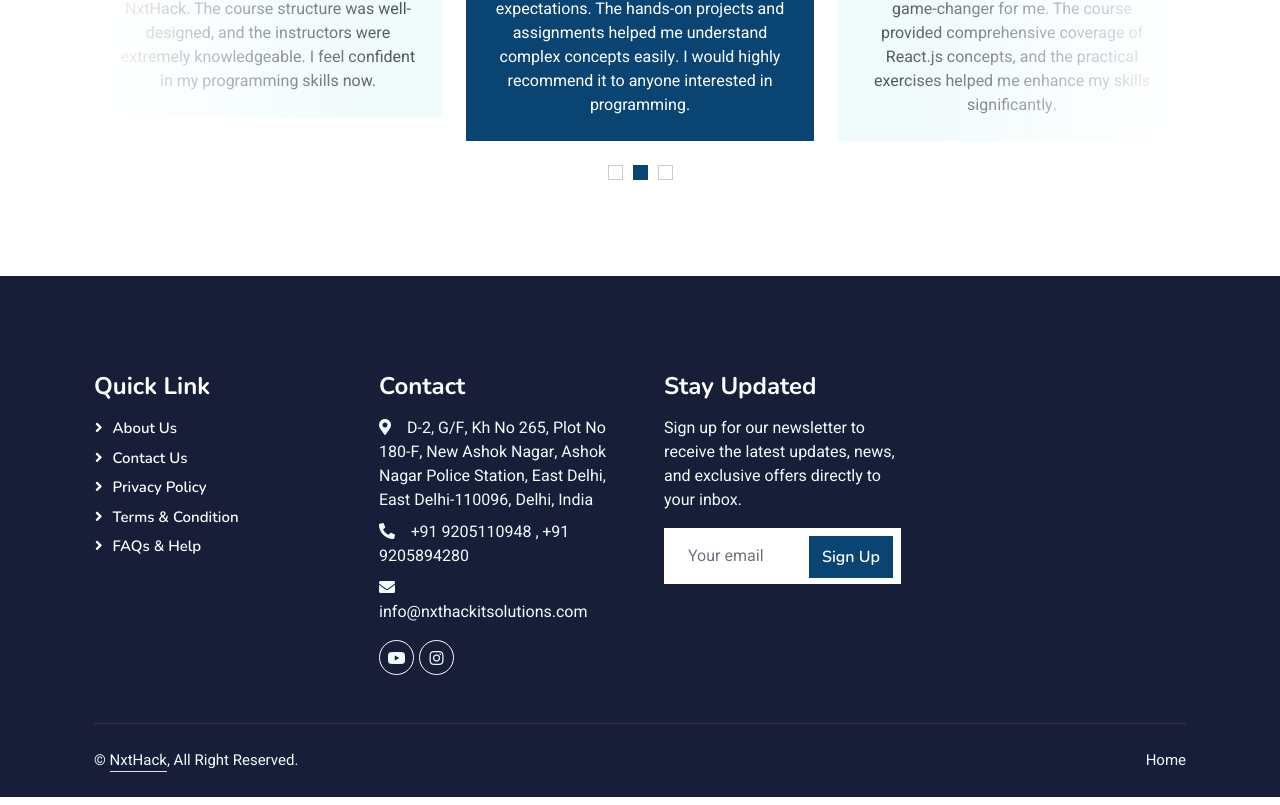
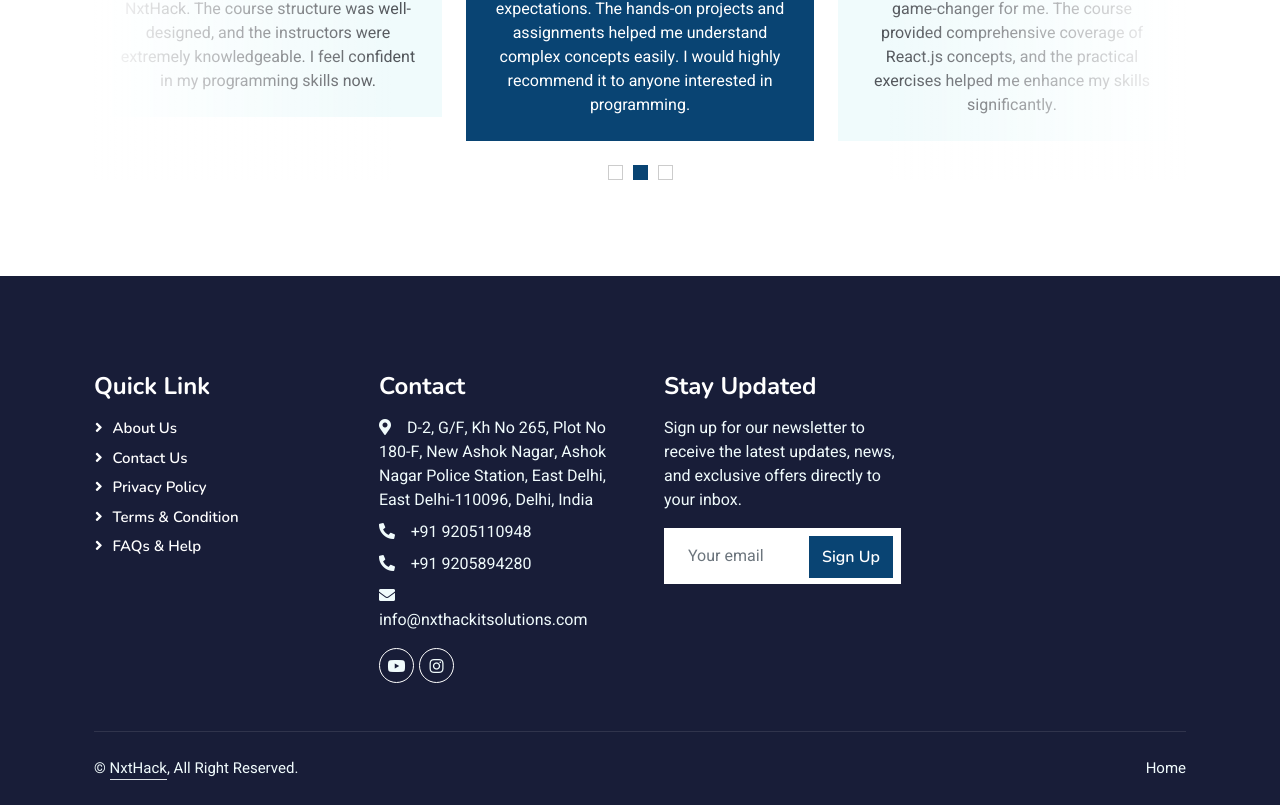
Before and after one commit to navneet-baid/NxtHack, a React (Create React App) app: page / in a window 1280 px wide. Shown: the part 2853-3658 px from the top of the page. Built offline with nearby package versions, Linux system fonts and the light colour scheme.

Commit message:
Update Footer.jsx

```diff
--- a/src/components/users/Footer.jsx
+++ b/src/components/users/Footer.jsx
@@ -19,7 +19,8 @@ const Footer = () => {
                         <div className="col-lg-3 col-md-6">
                             <h4 className="text-white mb-3">Contact</h4>
                             <p className="mb-2"><i className="fa fa-map-marker-alt me-3" />D-2, G/F, Kh No 265, Plot No 180-F, New Ashok Nagar, Ashok Nagar Police Station, East Delhi, East Delhi-110096, Delhi, India</p>
-                            <p className="mb-2"><i className="fa fa-phone-alt me-3" />+91 9205110948 , +91 9205894280</p>
+                            <p className="mb-2"><i className="fa fa-phone-alt me-3" />+91 9205110948</p>
+                            <p className="mb-2"><i className="fa fa-phone-alt me-3" />+91 9205894280</p>
                             <p className="mb-2"><i className="fa fa-envelope me-3" />info@nxthackitsolutions.com</p>
                             <div className="d-flex pt-2">
                                 <NavLink className="btn btn-outline-light btn-social" to="https://www.youtube.com/@hashCodersClub2001"><i className="fab fa-youtube" /></NavLink>
```
